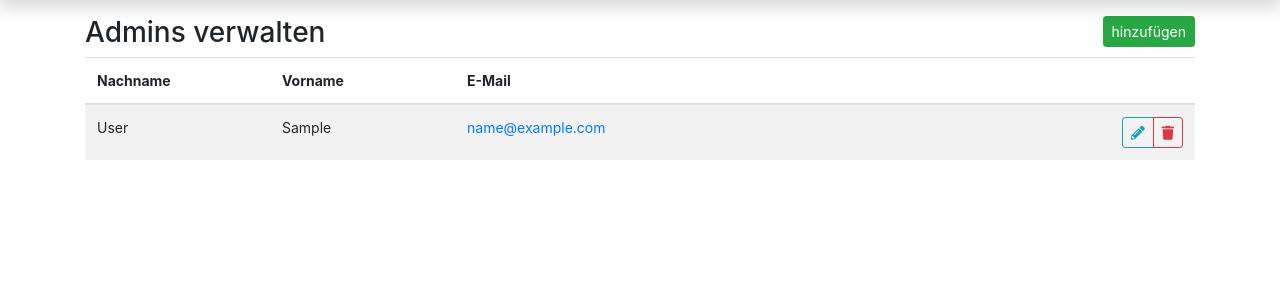
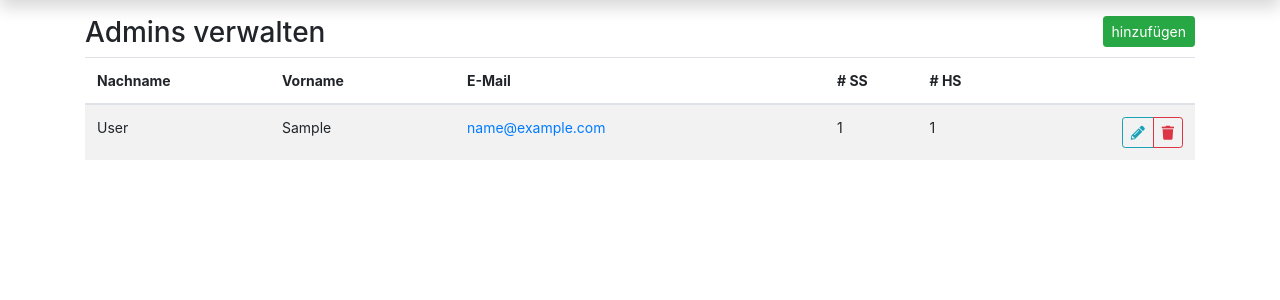
Before and after one commit to stustanet/sprechstundensystem-ng, a Django app: template management/templates/management/manage_admins.html in a window 1280 px wide. Shown: the part 50-350 px from the top of the page. Run offline with Django 3.2, Linux system fonts and the light colour scheme; the template is opened without the code that fills it: most values are stand-ins (such as "Sample title", 1, 10 or a date in 2020); some libraries are stand-ins or nearby versions.

Commit message:
Improved general admin list
* add SS and HS to general admin list
* order admins after last name in general admin list

```diff
--- a/management/models.py
+++ b/management/models.py
@@ -30,6 +30,9 @@ class Admin(models.Model):
 
     def ical_link(self):
         return reverse('management:admin_calendar', kwargs={'pk': self.pk})
+
+    def appointment_count(self):
+        return self.appointments.count()
 
     def h_semester_count(self, end_date=None):
         if not end_date:
--- a/management/templates/management/manage_admins.html
+++ b/management/templates/management/manage_admins.html
@@ -8,7 +8,9 @@
   <tr>
     <th class="col-sm-2">Nachname</th>
     <th class="col-sm-2">Vorname</th>
-    <th class="col-sm-6">E-Mail</th>
+    <th class="col-sm-4">E-Mail</th>
+    <th class="col-sm-1"># SS</th>
+    <th class="col-sm-1"># HS</th>
     <th class="col-sm-2"></th>
   </tr>
   </thead>
@@ -18,6 +20,8 @@
     <td>{{ admin.last_name }}</td>
       <td>{{ admin.first_name }}</td>
       <td><a href="mailto:{{ admin.email }}">{{ admin.email }}</a></td>
+      <td>{{ admin.appointment_count }}</td>
+      <td>{{ admin.h_semester_count }}</td>
       <td class="text-right">
         <div class="btn-group">
           <a class="btn btn-sm btn-outline-info" href="{% url "management:edit_admin" admin.pk %}"><i class="fa fa-pencil-alt"></i></a>
--- a/management/views.py
+++ b/management/views.py
@@ -115,7 +115,7 @@ def admin_calendar(request, pk):
 @staff_member_required(login_url=settings.LOGIN_URL)
 def manage_admins(request):
     context = {
-        'admins': Admin.objects.all()
+        'admins': Admin.objects.order_by('last_name')
     }
     return render(request, 'management/manage_admins.html', context)
 
```
